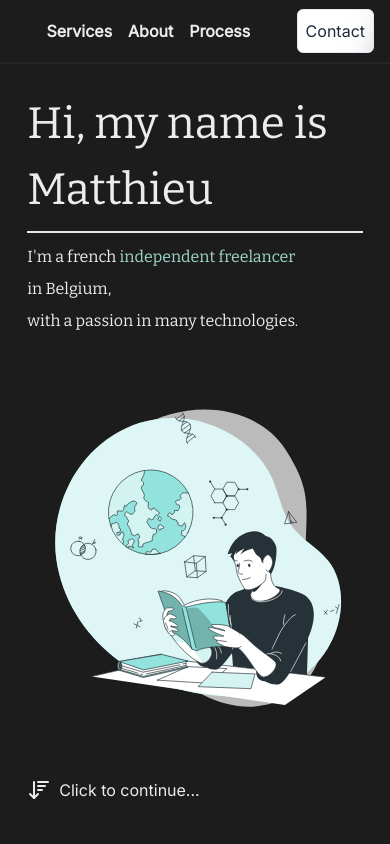
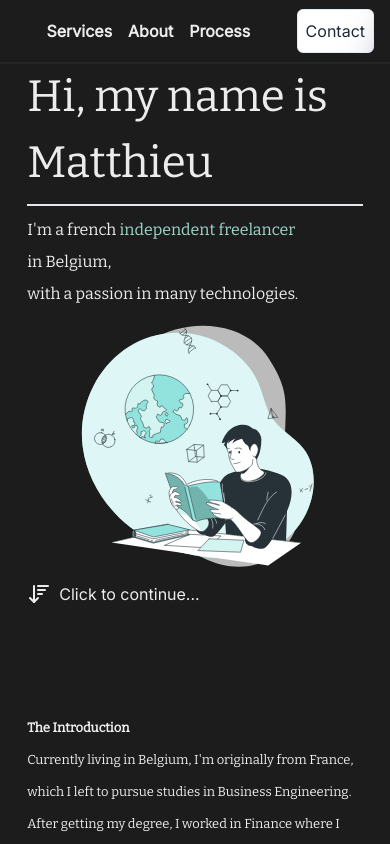
Before and after one commit to MatthieuMordrel/mordrel.pro, a Next.js app: page /about in a window 390 px wide. Shown: the top 844 px of the page. Built offline with nearby package versions, Linux system fonts and the light colour scheme.

Commit message:
Reduce landing page about page

```diff
--- a/app/components/Page Components/About Components/Main Sections/FirstSection.tsx
+++ b/app/components/Page Components/About Components/Main Sections/FirstSection.tsx
@@ -4,7 +4,7 @@ import FadeInEffect from '@/app/ui/Effects/AdvancedFadeIn'
 import AboutPane from '../AboutPane'
 
 export const FirstSection = () => (
-  <section className="grid h-[calc(100vh-4.5rem)] grid-cols-1 items-center md:grid-cols-2 md:grid-rows-1">
+  <section className="h-[calc(100vh-8rem) grid grid-cols-1 items-center md:h-[calc(100vh-4.5rem)] md:grid-cols-2 md:grid-rows-1">
     <div className="row-start-1 max-w-[42rem] text-pretty md:col-start-1">
       <FadeInEffect animationStyle={'fadeUp'} className={`font-bitter text-[clamp(2.75rem,1.143rem+4.286vw,5rem)]`}>
         <h1>Hi, my name is Matthieu</h1>
@@ -16,7 +16,7 @@ export const FirstSection = () => (
     </div>
 
     <FadeInEffect animationStyle="zoom" delay={1.5} className="">
-      <MatthieuIcon height="100%" className="mx-auto max-h-[25rem] md:max-h-full" />
+      <MatthieuIcon className="mx-auto max-h-[17rem] sm:max-h-[25rem] md:max-h-full" />
     </FadeInEffect>
     <FadeInEffect animationStyle="fadeLeft" delay={2.25} className="md:col-start-1 md:row-span-1 md:row-start-1 md:self-end md:pb-4">
       <ScrollButton id="FirstDiv" customOffset={15} delay={2.25} />
--- a/tailwind.config.ts
+++ b/tailwind.config.ts
@@ -119,6 +119,9 @@ const config: Config = {
       fontFamily: {
         bitter: ['var(--font-bitter)', 'serif'],
         inter: ['var(--font-inter)', 'sans-serif']
+      },
+      height: {
+        'screen-dynamic': 'calc(var(--app-height) - 4.5rem)'
       }
     }
   },
```
